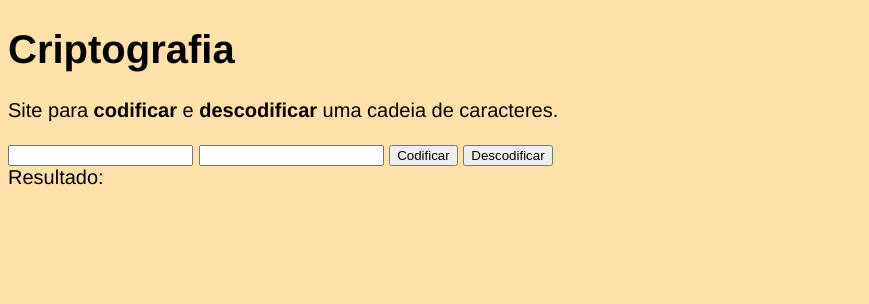
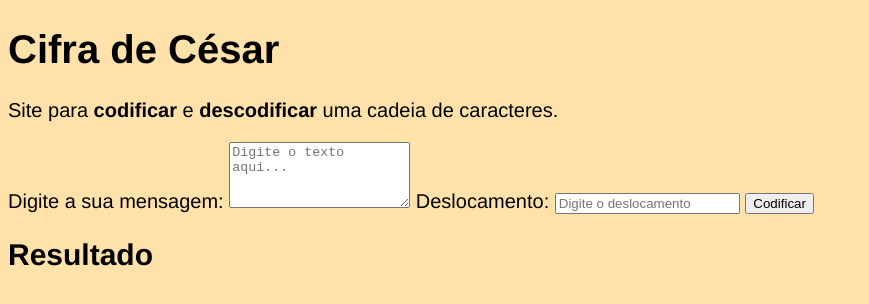
Before and after one commit to JUCE0/CifraDeCesar, a plain HTML site: page index.html in a window 1280 px wide. Shown: the whole page, without its empty margins (0-869 px from the left). Drawn offline with Linux system fonts and the light colour scheme.

Commit message:
Update HTML
Melhora na marcação

```diff
--- a/index.html
+++ b/index.html
@@ -3,19 +3,26 @@
 <head>
     <meta charset="UTF-8">
     <meta name="viewport" content="width=device-width, initial-scale=1.0">
-    <title>Criptografia</title>
+    <title>Cifra de César</title>
     <link rel="stylesheet" href="style.css">
 </head>
 <body>
-    <h1>Criptografia</h1>
-<p>Site para <strong>codificar</strong> e <strong>descodificar</strong> uma cadeia de caracteres.</p>
-<div>
-    <input type="text" name="codigo" id="Cod1">
-    <input type="text" name="codificado" id="Cod2">
-    <input type="button" value="Codificar">
-    <input type="button" value="Descodificar">
-    <!--Essa parte vai estruturar as caixas de entrada e saida-->
-    <div id="res">Resultado: </div>
+
+
+
+<div class="conteudo">
+    <h1>Cifra de César</h1>
+    <p>Site para <strong>codificar</strong> e <strong>descodificar</strong> uma cadeia de caracteres.</p>
+
+    <label for="texto">Digite a sua mensagem:</label>
+    <textarea name="java" id="texto" rows="4" placeholder="Digite o texto aqui..."></textarea>
+
+    <label for="deslocamento">Deslocamento:</label>
+    <input type="number" id="deslocamento" placeholder="Digite o deslocamento">
+
+    <button onclick="cifrar()">Codificar</button>
+    <h2>Resultado</h2>
+    <div id="resultado"></div>
 </div>
 
 <script src="script.js"></script>
```
